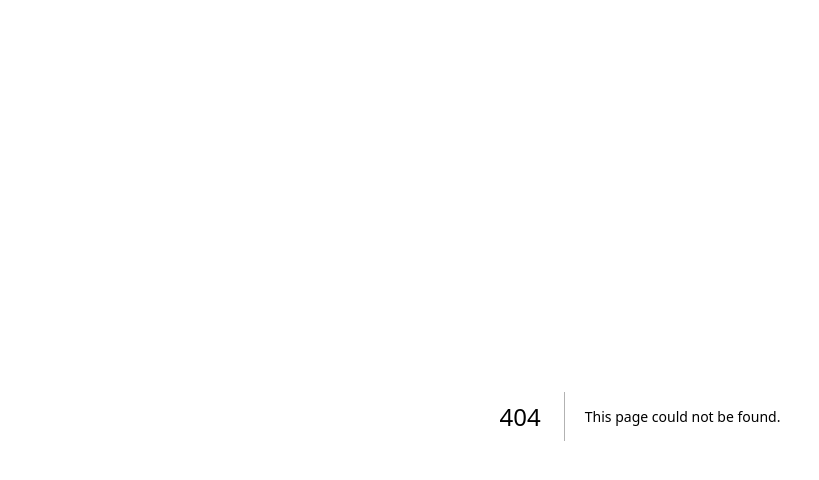
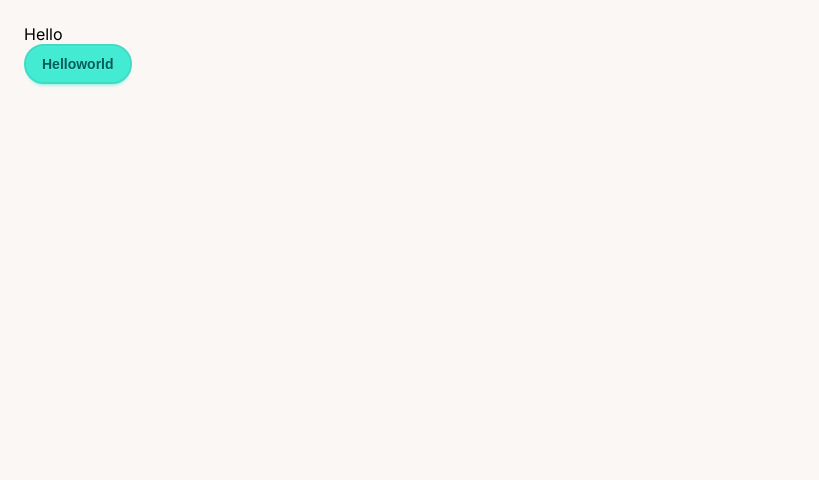
Before and after one commit to Harris-giki/Code-in-Next_PracticeRepo, a Next.js app: page / in a window 1280 px wide. Before the commit this address had no page. Shown: the top 480 px of the page, without its empty margins (0-819 px from the left). Built offline with nearby package versions, Linux system fonts and the light colour scheme.

Commit message:
Daisy UI

```diff
--- a/app/globals.css
+++ b/app/globals.css
@@ -1,18 +1,18 @@
 @tailwind base;
 @tailwind components;
 @tailwind utilities;
+@plugin "daisyui";
+@plugin "daisyui" {
+  themes: cupcake;
+}
 
 :root {
   --foreground-rgb: 0, 0, 0;
-  --background-start-rgb: 214, 219, 220;
-  --background-end-rgb: 255, 255, 255;
 }
 
 @media (prefers-color-scheme: dark) {
   :root {
     --foreground-rgb: 255, 255, 255;
-    --background-start-rgb: 0, 0, 0;
-    --background-end-rgb: 0, 0, 0;
   }
 }
 
--- a/app/layout.tsx
+++ b/app/layout.tsx
@@ -16,7 +16,7 @@ export default function RootLayout({
   children: React.ReactNode;
 }) {
   return (
-    <html lang="en">
+    <html lang="en" data-theme="cupcake">
       <body className={inter.className}>{children}</body>
       {/* the children in the body changes dynamically as per the person's position in the application*/}
     </html>
--- /dev/null
+++ b/app/page.tsx
@@ -0,0 +1,13 @@
+import React from "react";
+
+const page = () => {
+  return (
+    <div>
+      Hello
+      <br />
+      <button className="btn btn-primary">Helloworld</button>
+    </div>
+  );
+};
+
+export default page;
--- a/app/users/page.tsx
+++ b/app/users/page.tsx
@@ -1,7 +1,36 @@
 import React from "react";
 
-const UsersPage = () => {
-  return <div>UsersPage</div>;
+interface User {
+  id: number;
+  name: string;
+  email: string;
+}
+const page = async () => {
+  const res = await fetch("https://jsonplaceholder.typicode.com/users", {
+    cache: "no-store",
+  });
+  const users: User[] = await res.json();
+  return (
+    <>
+      <h1>Users</h1>
+      <table className="table table-bordered">
+        <thead>
+          <tr>
+            <th>Name</th>
+            <th>Email</th>
+          </tr>
+        </thead>
+        <tbody>
+          {users.map((user) => (
+            <tr key={user.id}>
+              <td>{user.name}</td>
+              <td>{user.email}</td>
+            </tr>
+          ))}
+        </tbody>
+      </table>
+    </>
+  );
 };
 
-export default UsersPage;
+export default page;
--- a/package.json
+++ b/package.json
@@ -22,5 +22,8 @@
     "react-dom": "19.1.0",
     "tailwindcss": "4.1.8",
     "typescript": "5.8.3"
+  },
+  "devDependencies": {
+    "daisyui": "^5.0.43"
   }
 }
--- a/postcss.config.js
+++ b/postcss.config.js
@@ -1,6 +1,6 @@
 module.exports = {
   plugins: {
-    "@tailwindcss/postcss": {},
+    "@tailwindcss/postcss": {}, //creates unique class names for each CSS style
     autoprefixer: {},
   },
 };
```
Also changed, not shown: 1 other file (tests, documents, lock files or other folders).
